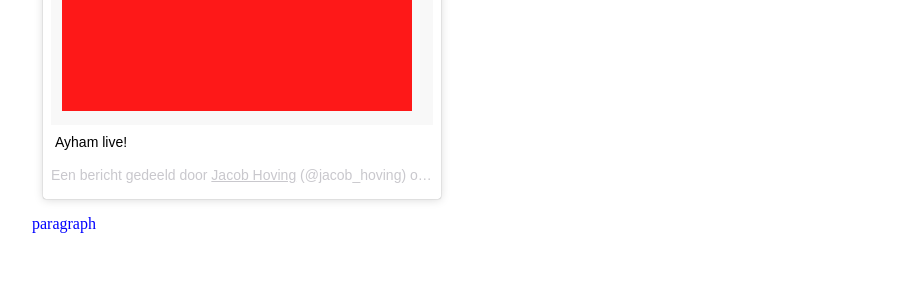
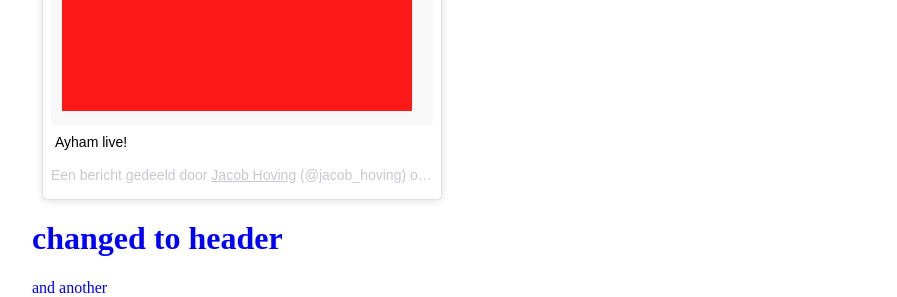
Before and after one commit to JacobHovingNewSchool/ExampleTest, a plain HTML site: page index.html in a window 1280 px wide. Shown: the part 1687-1984 px from the top of the page, without its empty margins (158-1055 px from the left). Before the commit the page ends 1920 px from the top, so only its background shows below. Drawn offline with Linux system fonts and the light colour scheme; a script that the page names is missing; a web font is replaced by a local one.

Commit message:
branch test

```diff
--- a/index.html
+++ b/index.html
@@ -25,7 +25,8 @@
     </div>
       <div class="blue"></div>
       <div class="red"></div>
-      <div><p>paragraph</p></div>
+      <div><h1>changed to header</h1>
+      <p> and another</p></div>
     </div>
   </body>
 </html>
```
